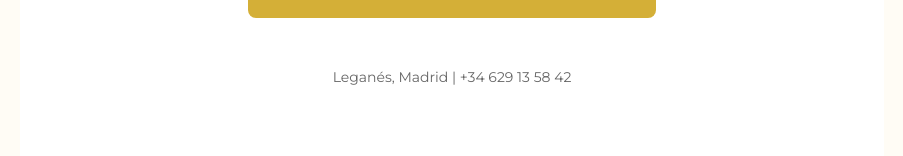
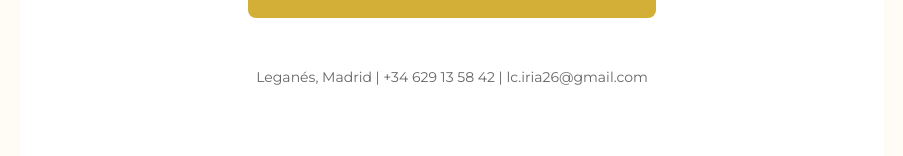
Before and after one commit to ilozanoc/DPID, a plain HTML site: page Entrega 4/index.html in a window 1280 px wide. Shown: the part 3832-3988 px from the top of the page, without its empty margins (328-1231 px from the left). Drawn offline with nearby package versions, Linux system fonts and the light colour scheme.

```diff
--- a/Entrega 4/index.html
+++ b/Entrega 4/index.html
@@ -498,7 +498,7 @@
                     </form>
 
                     <div class="mt-5 text-muted small">
-                        <p>Leganés, Madrid | +34 629 13 58 42</p>
+                        <p>Leganés, Madrid | +34 629 13 58 42 | lc.iria26@gmail.com </p>
                     </div>
                 </div>
             </div>
```
